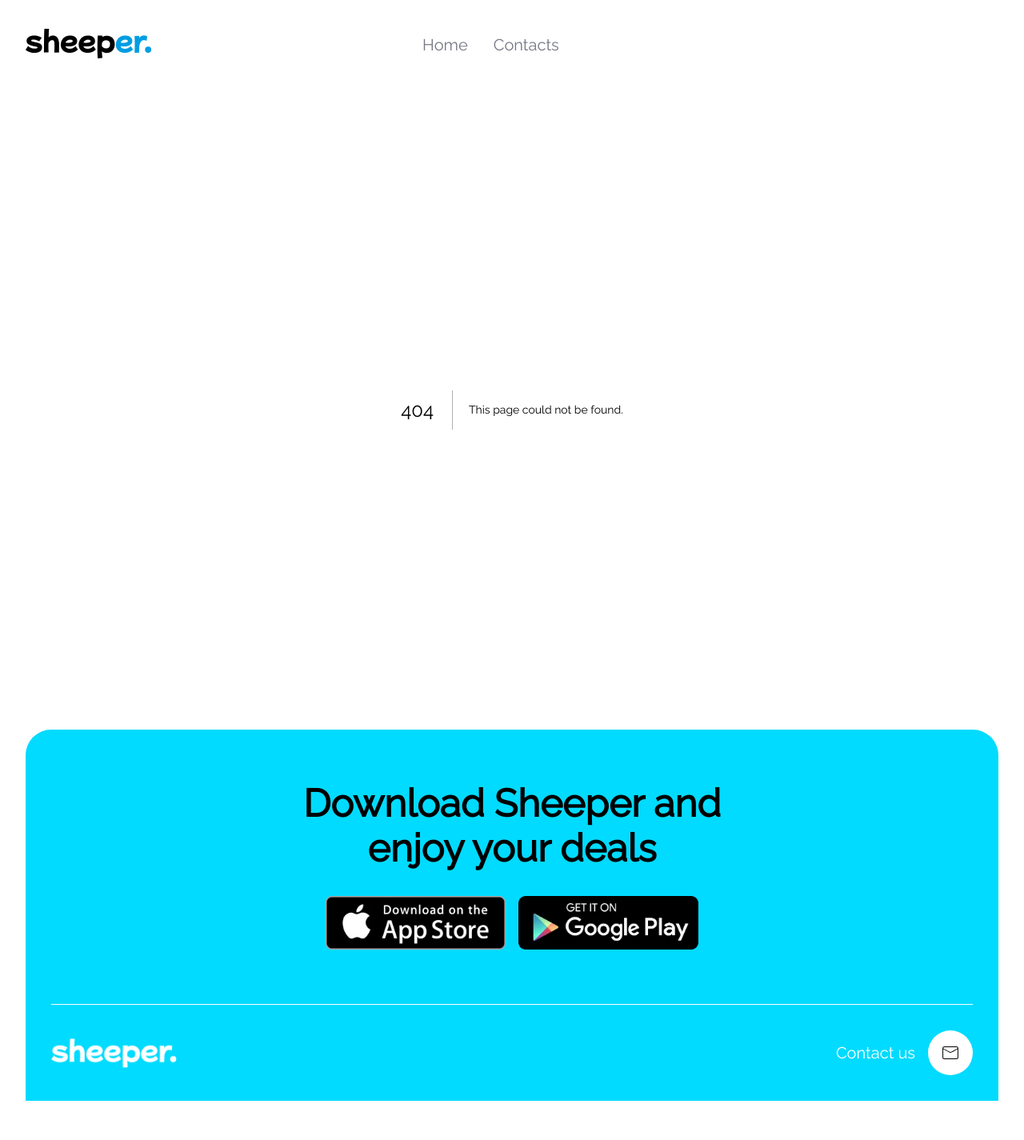
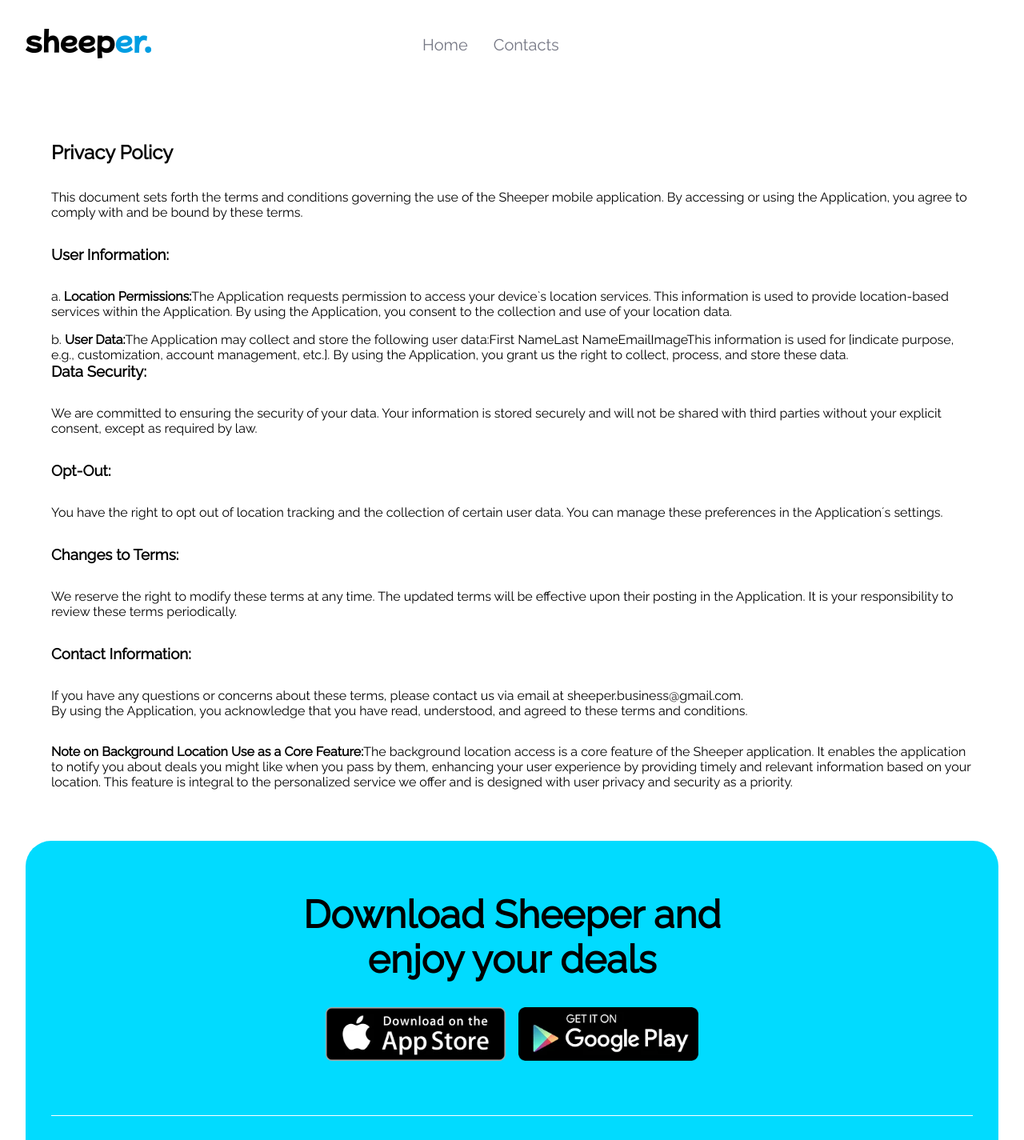
Before and after one commit to sheeper-business/sheeper-site, a Next.js app: page /policy in a window 1280 px wide. Before the commit this address had no page. Shown: the top 1425 px of the page at 80% size. Before the commit the page ends 1376 px from the top, so only its background shows below. Built offline with nearby package versions, Linux system fonts and the light colour scheme.

Commit message:
feat: add policy

```diff
--- a/src/app/components/Footer/Footer.tsx
+++ b/src/app/components/Footer/Footer.tsx
@@ -40,7 +40,11 @@
           height={37}
           className={css.logo}
         />
+
         <div className={css.containerContacts}>
+          <a className={css.contactsText} style={{ textDecoration: 'underline' }} href="/policy">
+            Privacy Policy
+          </a>
           <span className={css.contactsText}>Contact us</span>
 
           <IconButton icon={<CiMail size={24} />} />
--- a/src/app/components/Footer/footer.module.css
+++ b/src/app/components/Footer/footer.module.css
@@ -75,6 +75,17 @@
   }
 }
 
+.contactsText {
+  cursor: pointer;
+  font-size: 1.25rem;
+  color: var(--white-color);
+  font-weight: 400;
+  margin-right: 1rem;
+  @media screen and (max-width: 768px) {
+    display: none;
+  }
+}
+
 .logo {
   align-self: center;
 }
--- /dev/null
+++ b/src/app/policy/page.tsx
@@ -0,0 +1,66 @@
+import React from 'react';
+
+export default function Policy() {
+  return (
+    <div style={{ padding: '4rem' }}>
+      <h2 style={{ marginBottom: '2rem' }}>Privacy Policy</h2>
+      <p>
+        This document sets forth the terms and conditions governing the use of the Sheeper mobile
+        application. By accessing or using the Application, you agree to comply with and be bound by
+        these terms.
+      </p>
+      <h3 style={{ marginBottom: '2rem', marginTop: '2rem' }}>User Information:</h3>
+      <p style={{ marginTop: '1rem' }}>
+        a. <strong>Location Permissions:</strong>
+        The Application requests permission to access your device`s location services. This
+        information is used to provide location-based services within the Application. By using the
+        Application, you consent to the collection and use of your location data.
+      </p>
+      <p style={{ marginTop: '1rem' }}>
+        b. <strong>User Data:</strong>
+        The Application may collect and store the following user data:
+        <span>First Name</span>
+        <span>Last Name</span>
+        <span>Email</span>
+        <span>Image</span>
+        This information is used for [indicate purpose, e.g., customization, account management,
+        etc.]. By using the Application, you grant us the right to collect, process, and store these
+        data.
+      </p>
+      <h3 style={{ marginBottom: '2rem' }}>Data Security:</h3>
+      <p style={{ marginTop: '1rem' }}>
+        We are committed to ensuring the security of your data. Your information is stored securely
+        and will not be shared with third parties without your explicit consent, except as required
+        by law.
+      </p>
+      <h3 style={{ marginBottom: '2rem', marginTop: '2rem' }}>Opt-Out:</h3>
+      <p style={{ marginTop: '1rem' }}>
+        You have the right to opt out of location tracking and the collection of certain user data.
+        You can manage these preferences in the Application´s settings.
+      </p>
+      <h3 style={{ marginBottom: '2rem', marginTop: '2rem' }}>Changes to Terms:</h3>
+      <p style={{ marginTop: '1rem' }}>
+        We reserve the right to modify these terms at any time. The updated terms will be effective
+        upon their posting in the Application. It is your responsibility to review these terms
+        periodically.
+      </p>
+      <h3 style={{ marginBottom: '2rem', marginTop: '2rem' }}>Contact Information:</h3>
+      <p>
+        If you have any questions or concerns about these terms, please contact us via email at{' '}
+        <a href="mailto:sheeper.business@gmail.com">sheeper.business@gmail.com</a>.
+      </p>
+      <p>
+        By using the Application, you acknowledge that you have read, understood, and agreed to
+        these terms and conditions.
+      </p>
+      <p style={{ marginTop: '2rem' }}>
+        <strong>Note on Background Location Use as a Core Feature:</strong>
+        The background location access is a core feature of the Sheeper application. It enables the
+        application to notify you about deals you might like when you pass by them, enhancing your
+        user experience by providing timely and relevant information based on your location. This
+        feature is integral to the personalized service we offer and is designed with user privacy
+        and security as a priority.
+      </p>
+    </div>
+  );
+}
```
Also changed, not shown: 1 other file (tests, documents, lock files or other folders).
